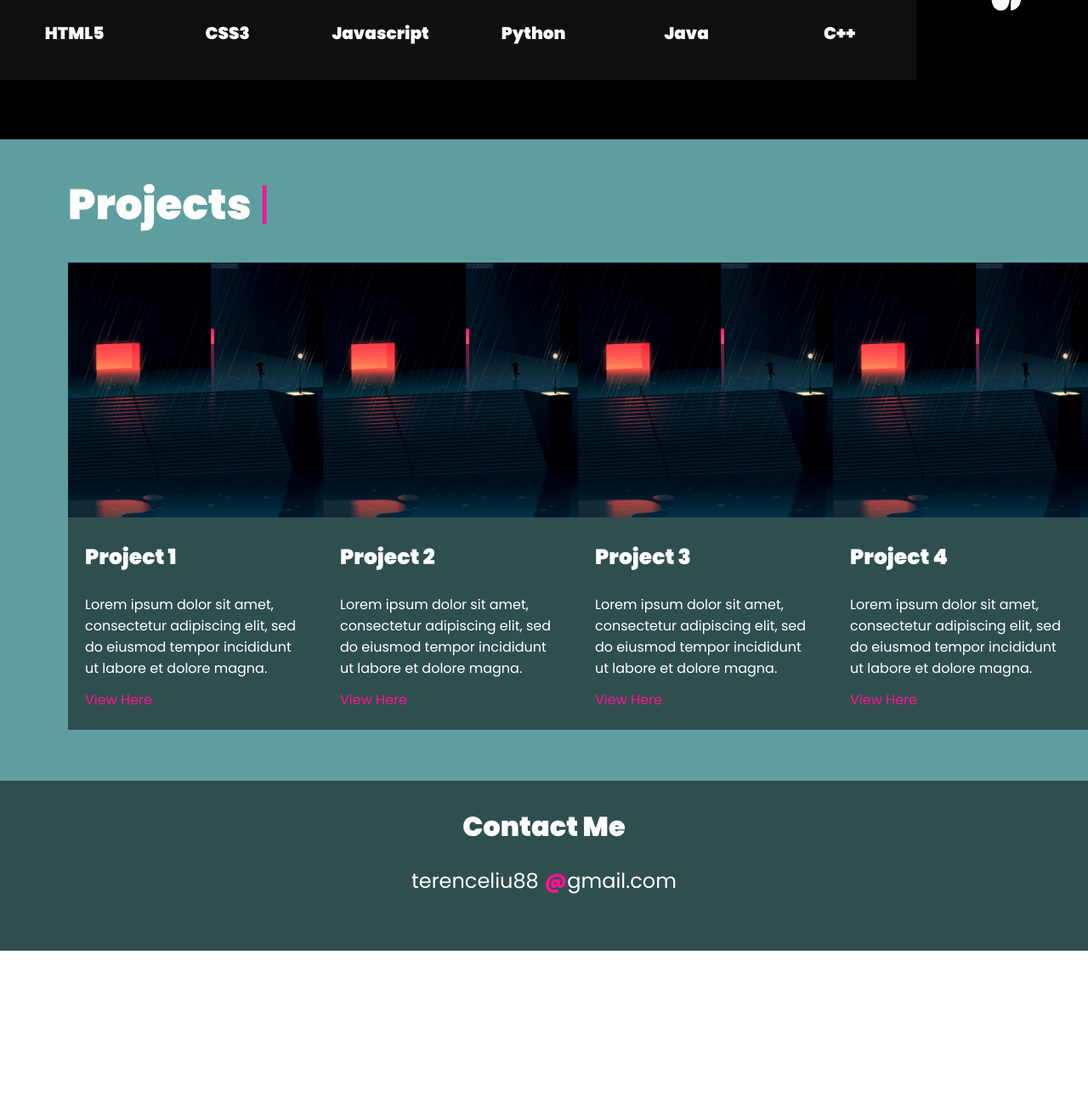
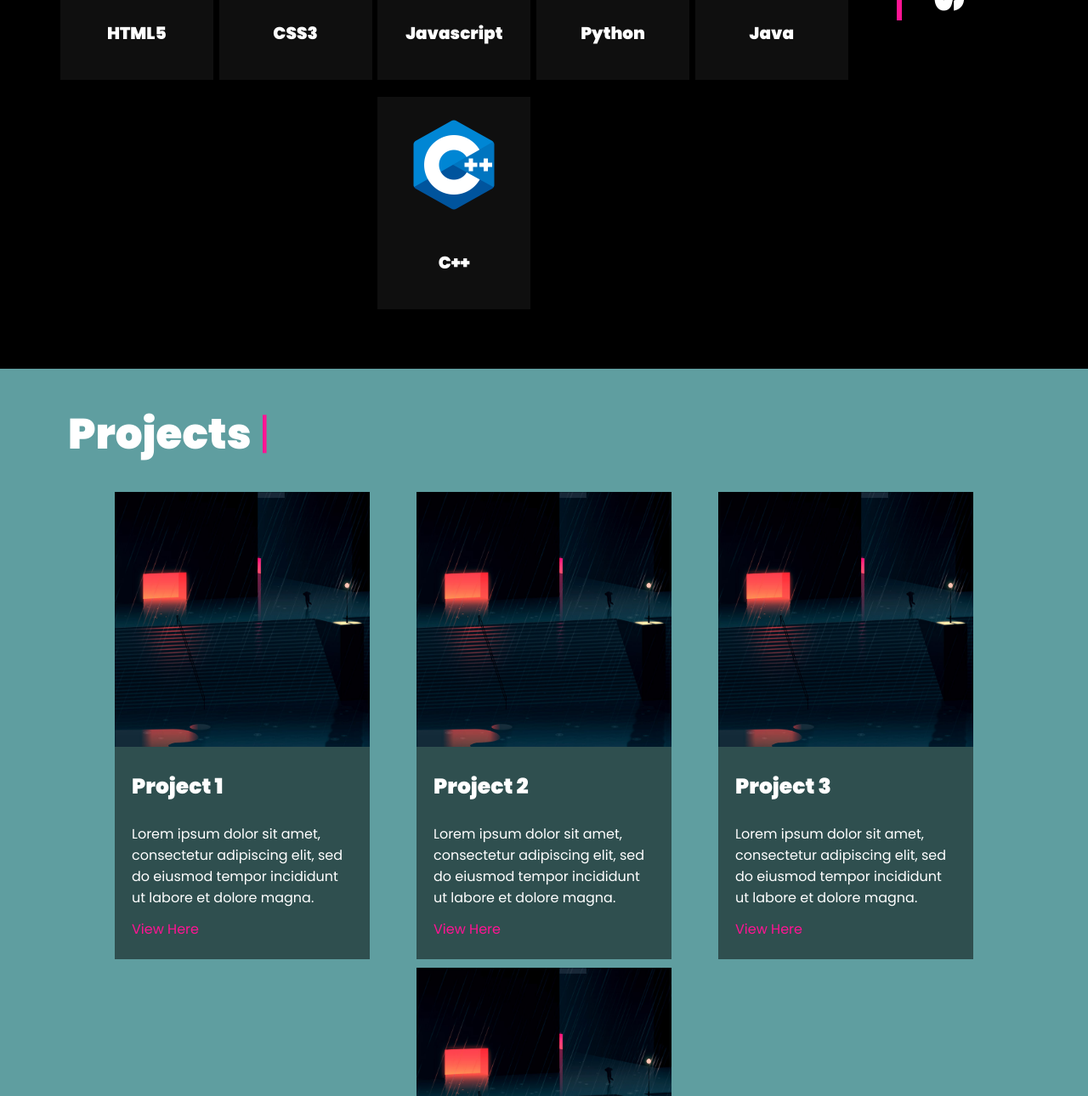
Before and after one commit to terenceliu88/Porfolio-Website, a plain HTML site: page index.html in a window 1280 px wide. Shown: the part 1559-2849 px from the top of the page at 85% size. Before the commit the page ends 2678 px from the top, so only its background shows below. Drawn offline with Linux system fonts and the light colour scheme.

Commit message:
Fixed spacing issue when window is minimized and resized

```diff
--- a/css/styles.scss
+++ b/css/styles.scss
@@ -215,7 +215,8 @@ a {
 
         .skill-cards {
             display: flex;
-            justify-content: space-around;
+            flex-wrap: wrap;
+            justify-content: space-evenly;
             width: 100%;
 
             .skill-card {
@@ -274,7 +275,8 @@ a {
 
         .project-cards {
             display: flex;
-            justify-content: space-between;
+            flex-wrap: wrap;
+            justify-content: space-evenly;
 
             .project-card {
                 display: grid;
```
Also changed, not shown: css/styles.css, 1 other file.
